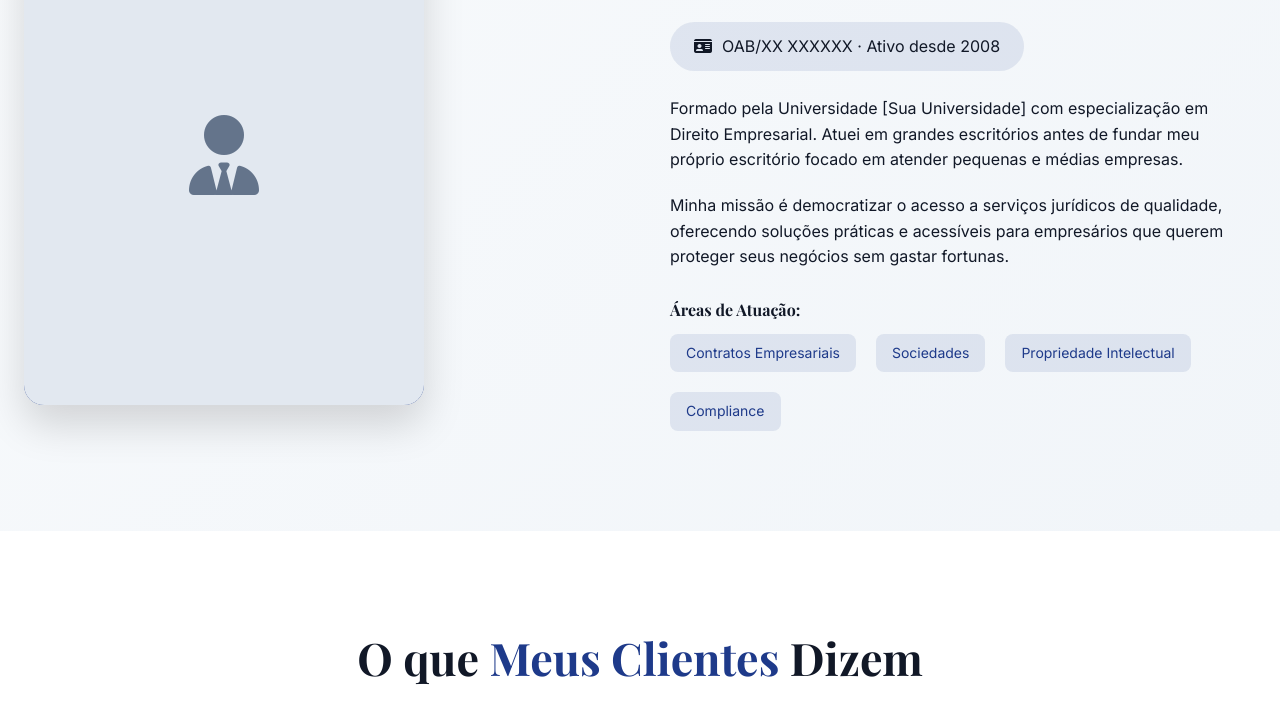
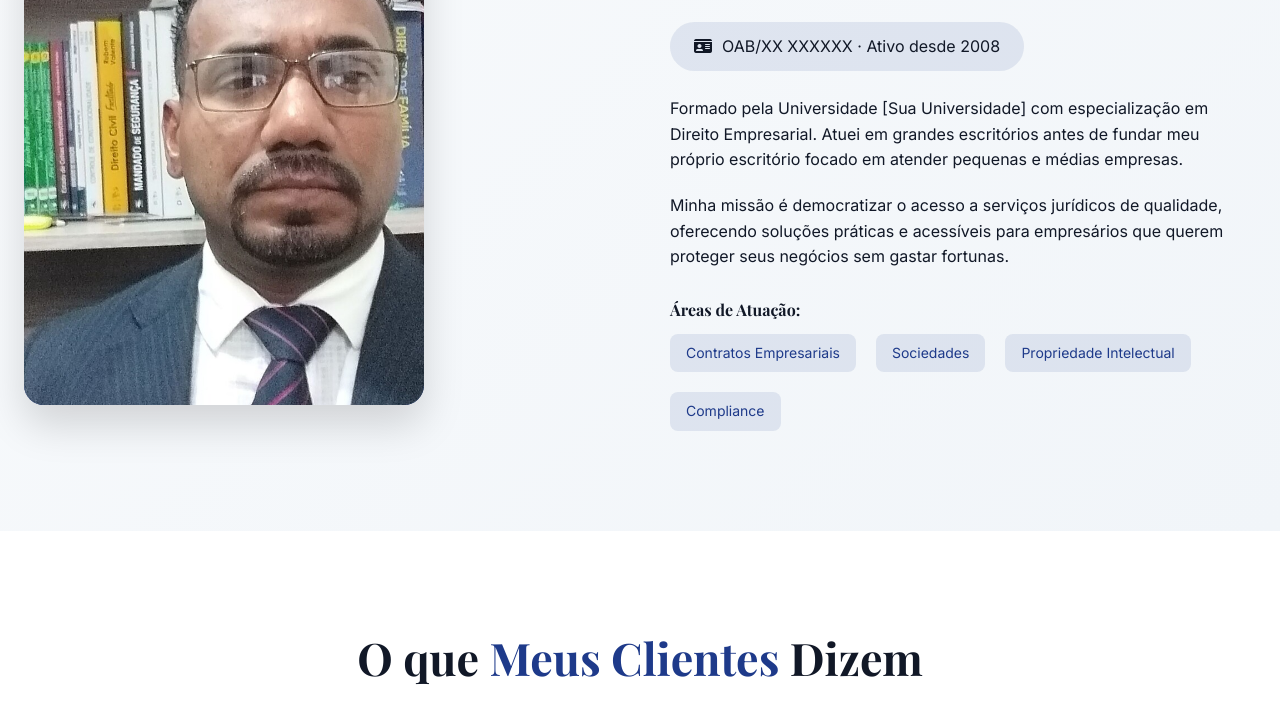
Before and after one commit to mestrereginaldo-site/consultoria-dez-2025, a plain HTML site: page index.html in a window 1280 px wide. Shown: the part 2324-3029 px from the top of the page. Drawn offline with nearby package versions, Linux system fonts and the light colour scheme.

Commit message:
Update index.html

```diff
--- a/index.html
+++ b/index.html
@@ -966,7 +966,7 @@
             <div class="about-content">
                 <div class="about-image">
                     <div class="image-frame">
-                        <!-- Substituir por sua foto -->
+                        <img src="sua-foto.jpg" alt="Dr. [Seu Nome]" style="width: 100%; height: 100%; object-fit: cover;">
                         <div style="width: 100%; height: 100%; background: #e2e8f0; display: flex; align-items: center; justify-content: center; color: var(--gray);">
                             <i class="fas fa-user-tie" style="font-size: 80px;"></i>
                         </div>
```
